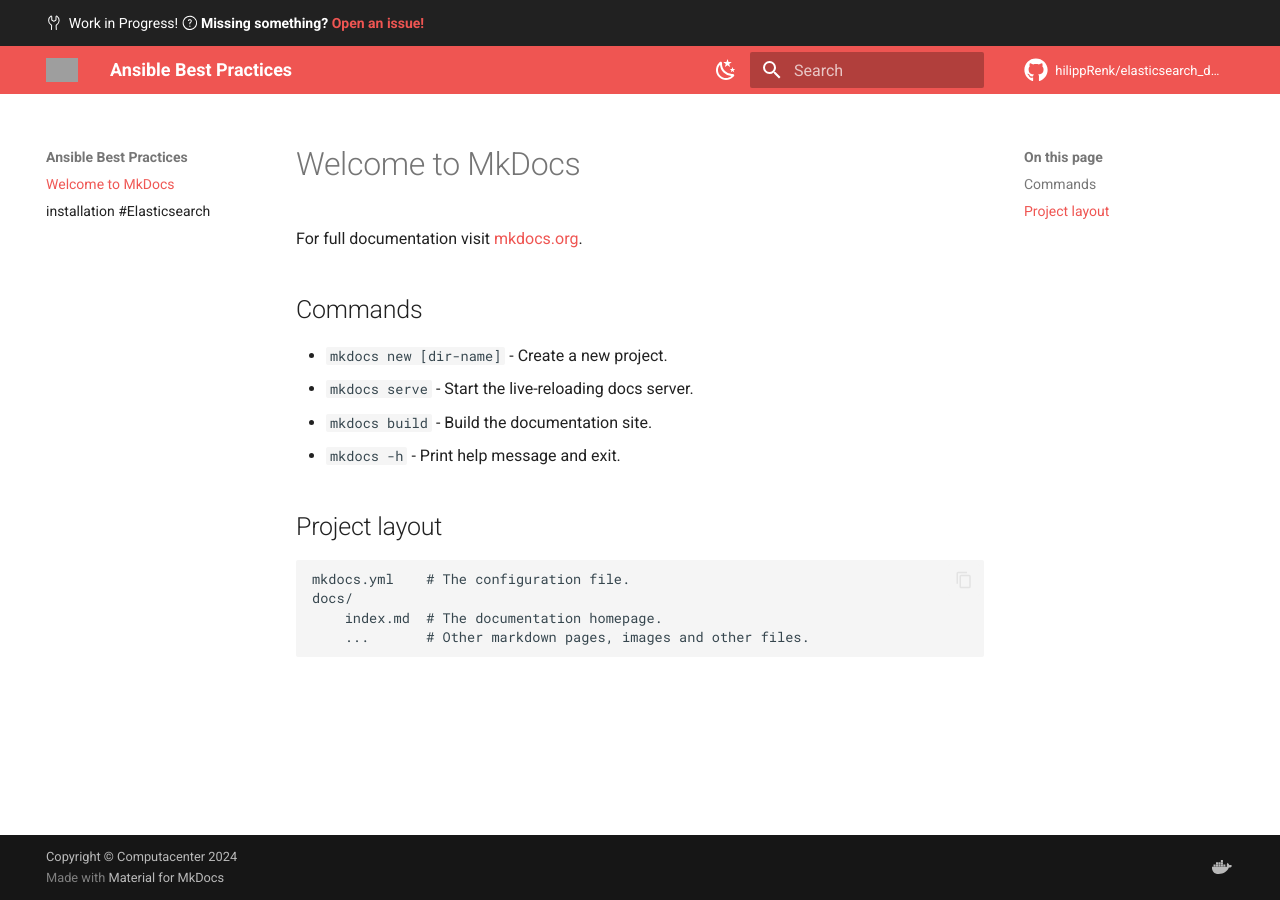
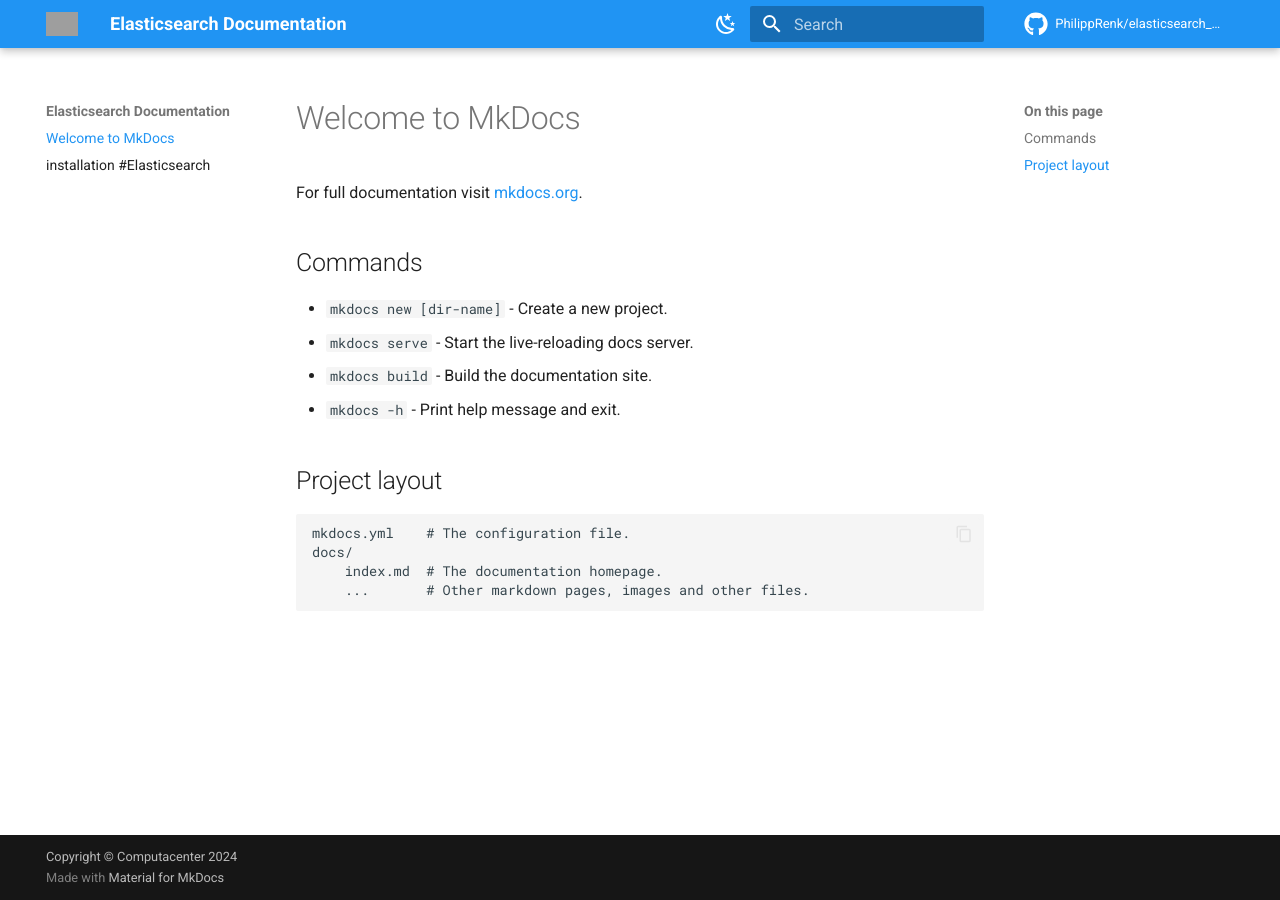
Before and after one commit to PhilippRenk/elasticsearch_documentation, an MkDocs documentation site: the page built from docs/index.md, in a window 1280 px wide. Built offline with MkDocs 1.6.1 and Material for MkDocs 9.7.7, drawn with Linux system fonts in a browser that asks for light colours; plug-ins that fetch from the network failed and are left out; comment, search, counter and statistics services are not loaded; grey boxes are pictures that could not be loaded.

Commit message:
changeg color

```diff
--- a/mkdocs.yml
+++ b/mkdocs.yml
@@ -1,13 +1,8 @@
 # code: language=yaml
-site_name: Ansible Best Practices
-site_description: Best Practices and Style Guide for Ansible Projects
+site_name: Elasticsearch Documentation
+site_description: Elasticsearch Documentation
 copyright: Copyright &copy; Computacenter 2024
 edit_uri: ""
-extra:
-  social:
-    - icon: fontawesome/brands/docker
-      link: https://github.com/timgrt/Ansible-Best-Practices/pkgs/container/ansible-best-practices
-      name: Docker Container in Github Container Repository
 extra_css:
   - assets/stylesheets/extra.css
   - assets/stylesheets/tables.css
@@ -68,7 +63,7 @@
       print_site_banner_template: "docs/assets/pdf/print-banner.tpl"
 theme:
   name: material
-  custom_dir: docs/assets/overrides
+  #cdcustom_dir:
   icon:
     repo: fontawesome/brands/github
     admonition:
@@ -87,7 +82,7 @@
     - search.suggest
   palette:
     - scheme: default
-      primary: red
+      primary: blue
       toggle:
         icon: material/weather-night
         name: Switch to dark mode
@@ -97,6 +92,6 @@
         icon: material/weather-sunny
         name: Switch to light mode
 repo_url: https://github.com/PhilippRenk/elasticsearch_documentation
-repo_name: hilippRenk/elasticsearch_documentation
+repo_name: PhilippRenk/elasticsearch_documentation
 # Navigation definition
 #nav:
```
Also changed, not shown: 1 other file.
